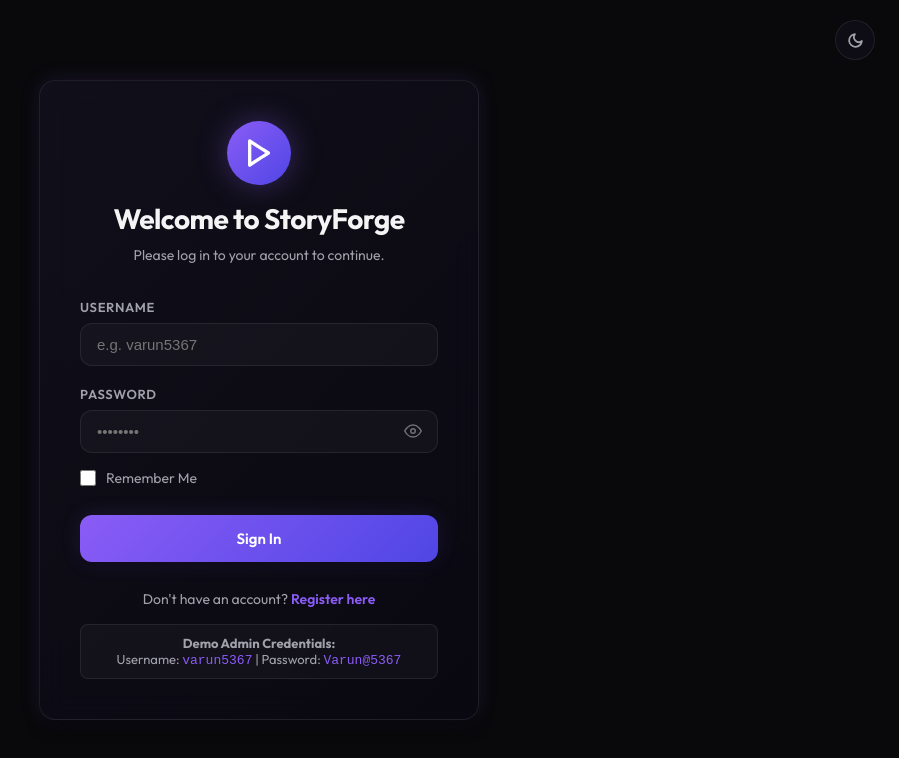
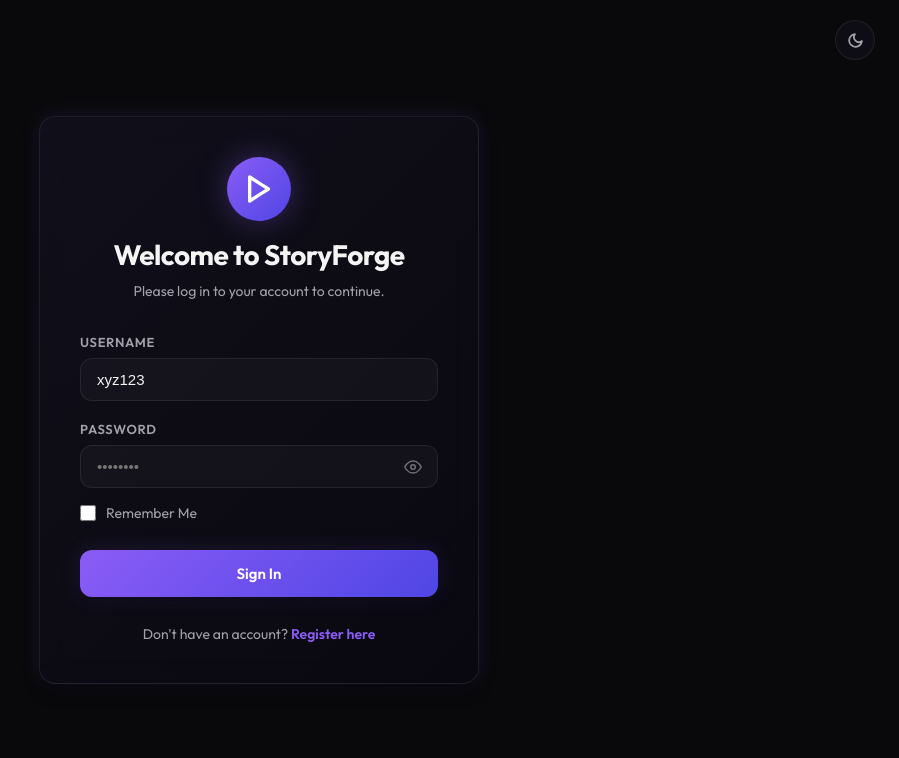
Before and after one commit to varunkumar5367/storyforge-frontend, a Next.js app: page /login in a window 1280 px wide. Shown: the top 758 px of the page, without its empty margins (381-1280 px from the left). Built offline with nearby package versions, Linux system fonts and the light colour scheme.

Commit message:
chore: remove demo credentials card and set default username to xyz123

```diff
--- a/src/app/login/page.tsx
+++ b/src/app/login/page.tsx
@@ -55,7 +55,7 @@ function ThemeToggleBtn() {
 
 export default function LoginPage() {
   const router = useRouter();
-  const [username, setUsername] = useState('');
+  const [username, setUsername] = useState('xyz123');
   const [password, setPassword] = useState('');
   const [showPassword, setShowPassword] = useState(false);
   const [rememberMe, setRememberMe] = useState(false);
@@ -350,10 +350,6 @@ export default function LoginPage() {
           <Link href="/register" style={{ color: 'var(--accent-purple)', fontWeight: 600, textDecoration: 'none' }}>
             Register here
           </Link>
-          <div style={{ marginTop: '16px', padding: '10px 12px', borderRadius: '8px', background: 'rgba(255, 255, 255, 0.03)', border: '1px solid var(--border-color)', fontSize: '13px', color: 'var(--text-secondary)' }}>
-            <strong>Demo Admin Credentials:</strong><br />
-            Username: <code style={{ color: 'var(--accent-purple)' }}>varun5367</code> | Password: <code style={{ color: 'var(--accent-purple)' }}>Varun@5367</code>
-          </div>
         </div>
       </div>
     </div>
```
